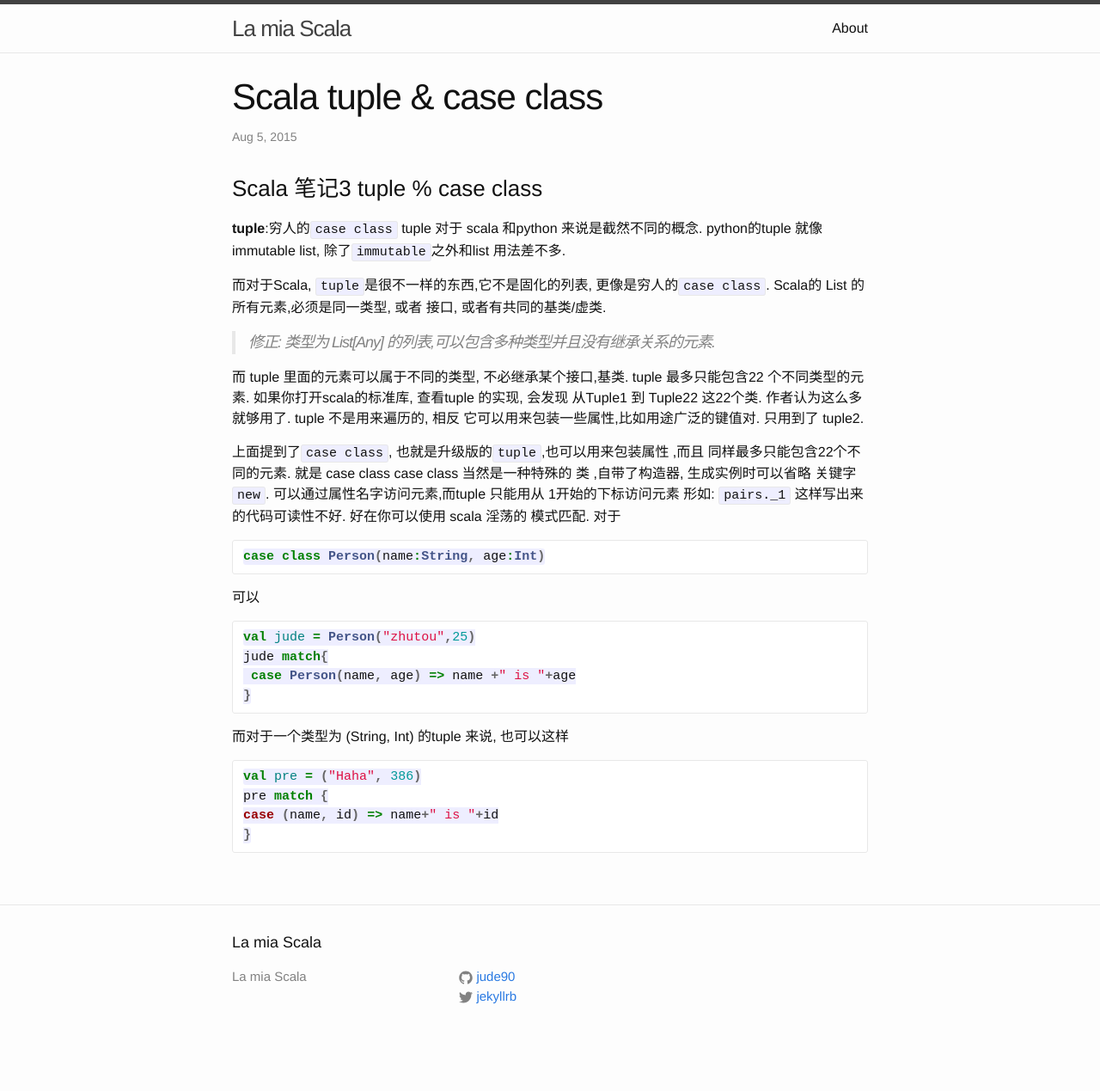
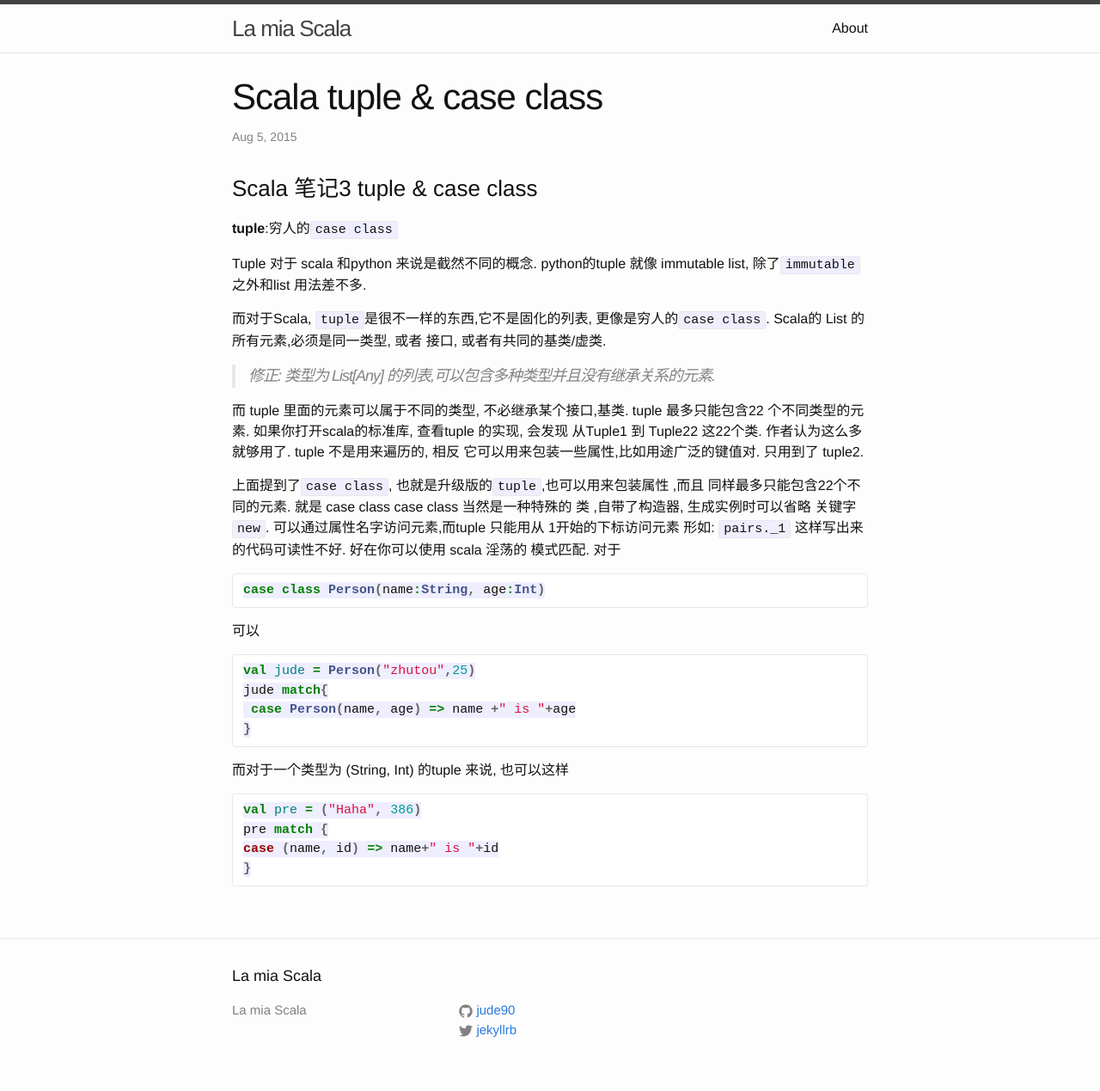
Before and after one commit to jude90/jude90.github.io, a Jekyll site: the page built from _posts/2015-8-5-scala-collections-1.markdown, in a window 1280 px wide. Shown: the whole page at 86% size. Built offline with Jekyll 4.4.1, drawn with Linux system fonts in a browser that asks for light colours; Markdown is read by kramdown in place of the engine named in the settings; before the commit the page ends 1230 px from its top, so only the background shows below that.

```diff
--- a/_posts/2015-8-5-scala-collections-1.markdown
+++ b/_posts/2015-8-5-scala-collections-1.markdown
@@ -3,10 +3,11 @@ layout: post
 title: Scala tuple & case class
 category: scala
 ---
-### Scala 笔记3 tuple % case class
+### Scala 笔记3 tuple & case class
 
 **tuple**:穷人的`case class`
-tuple 对于 scala 和python 来说是截然不同的概念.
+
+Tuple 对于 scala 和python 来说是截然不同的概念.
 python的tuple 就像 immutable list, 除了`immutable`之外和list 用法差不多.
 
 而对于Scala, `tuple`是很不一样的东西,它不是固化的列表, 更像是穷人的`case class`.
```
